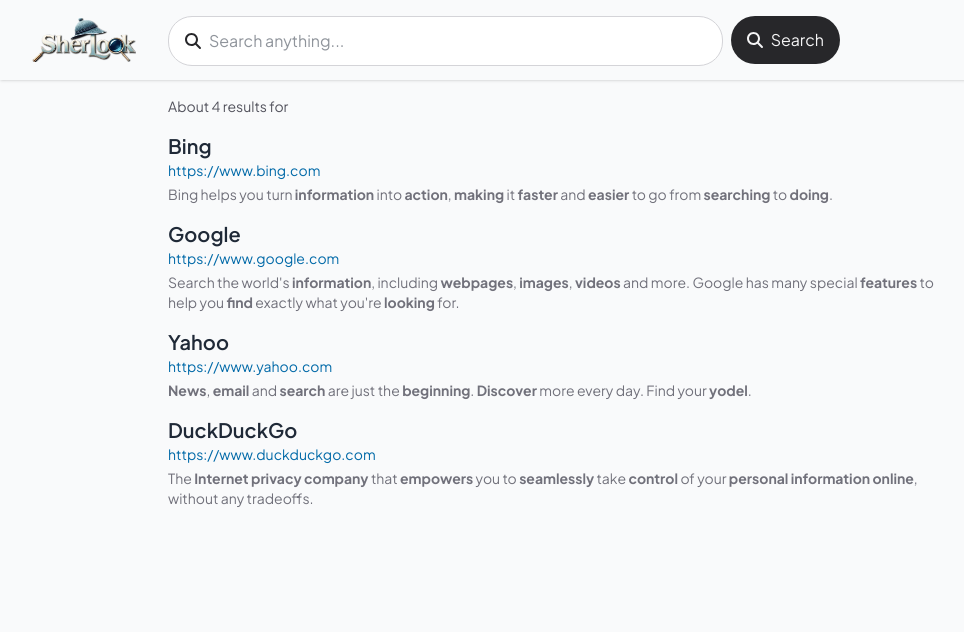
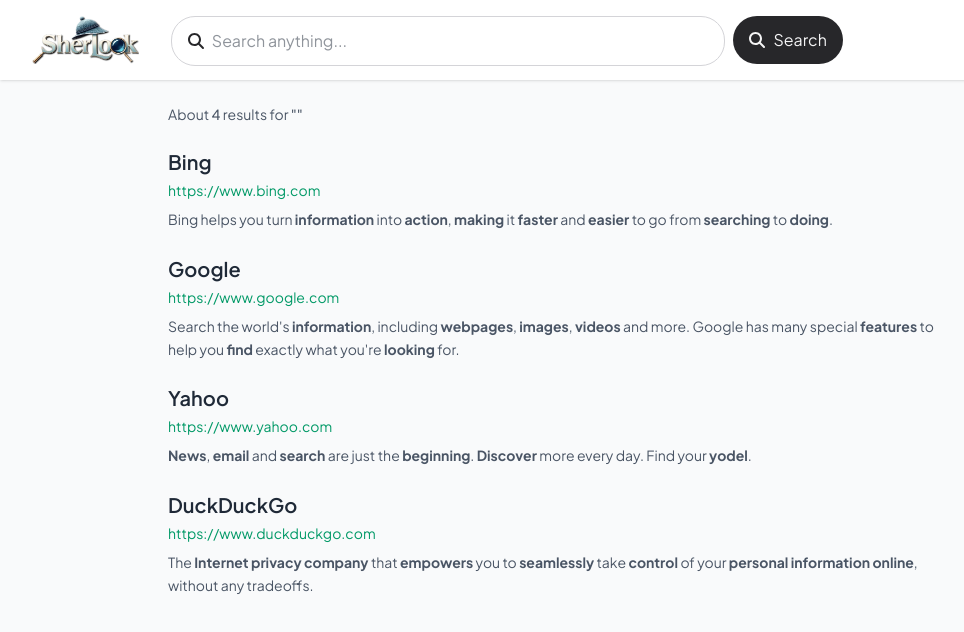
Before and after one commit to AhmedSobhy01/sher-look, a React (Vite) app in the folder client/: page /search in a window 1280 px wide. Shown: the top 632 px of the page, without its empty margins (0-964 px from the left). Built offline with nearby package versions, Linux system fonts and the light colour scheme.

Commit message:
feat: enhance ResultsPage with loading state and improved animations

```diff
--- a/client/src/pages/ResultsPage.jsx
+++ b/client/src/pages/ResultsPage.jsx
@@ -1,4 +1,4 @@
-import React from "react";
+import React, { useState, useEffect } from "react";
 import SearchBar from "@/components/SearchBar";
 import { useLoaderData } from "react-router";
 import Logo from "@/assets/Logo.png";
@@ -9,39 +9,41 @@
 const ResultsPage = function () {
     const navigate = useNavigate();
     const data = useLoaderData();
+    const [isLoaded, setIsLoaded] = useState(false);
+    const [showResults, setShowResults] = useState(false);
+
+    useEffect(() => {
+        setIsLoaded(true);
+        const timer = setTimeout(() => setShowResults(true), 300);
+        return () => clearTimeout(timer);
+    }, []);
+
     data.data.sort((a, b) => a.id - b.id);
 
     return (
-    <div>
-      <header className="flex items-center justify-left mb-4 shadow-sm py-4 px-8">
-        <img
-          src={Logo}
-          alt=""
-          className="h-11 w-26 object-cover cursor-pointer ml-8 hidden sm:block mr-2 md:mr-4 lg:mr-8 md:ml-12 lg:ml-0"
-          onClick={() => navigate("/")}
-        />
+        <div className="bg-gray-50 min-h-screen">
+            <header className={`flex items-center justify-left mb-6 shadow-sm py-4 px-8 bg-white transition-all duration-500 ${isLoaded ? "opacity-100" : "opacity-0"}`}>
+                <img src={Logo} className="h-12 w-auto object-cover cursor-pointer ml-8 hidden sm:block mr-2 md:mr-4 lg:mr-8 md:ml-12 lg:ml-0 hover:scale-105 transition-transform" onClick={() => navigate("/")} />
                 <div className="max-w-2xl w-full">
                     <SearchBar shadow={false} value={data.query} />
                 </div>
             </header>
-      <main className="max-w-3xl mr-8 ml-8 sm:ml-16 md:ml-20 lg:ml-42">
-        <p className="text-zinc-600 text-sm">
-          About {data.data.length} results for {data.query}
+
+            <main className="max-w-3xl mr-8 ml-8 sm:ml-16 md:ml-20 lg:ml-42 pb-12">
+                <p className={`text-gray-600 text-sm mb-6 transition-all duration-300 ${isLoaded ? "animate-fade-in" : "opacity-0"}`}>
+                    About <span className="font-medium">{data.data.length}</span> results for <span className="font-medium">"{data.query}"</span>
                 </p>
-        <ul>
-          {data.data.map((result) => (
-            <li key={result.Url} className="gap-4 my-4">
-              <a href={result.Url} target="_blank" rel="noopener noreferrer">
-                <p className="text-xl font-semibold hover:underline decoration-2">
-                  {result.title}
-                </p>
-                <p className="text-sky-700 text-sm">{result.Url}</p>
+
+                <ul className="space-y-6">
+                    {data.data.map((result, index) => (
+                        <li key={result.Url} className={`card ${showResults ? "animate-slide-up" : "opacity-0 translate-y-8"}`} style={{ animationDelay: `${index * 100}ms` }}>
+                            <a href={result.Url} target="_blank" rel="noopener noreferrer" className="block group">
+                                <p className="text-xl font-semibold group-hover:text-blue-600 transition-colors duration-200">{result.title}</p>
+                                <p className="text-emerald-600 text-sm truncate mt-1">{result.Url}</p>
                             </a>
-              <HighlightText
-                text={result.description}
-                highlights={result.highlights}
-                className="text-zinc-500 text-sm mt-1"
-              />
+                            <div className="mt-2">
+                                <HighlightText text={result.description} highlights={result.highlights} className="text-gray-600 text-sm leading-relaxed" />
+                            </div>
                         </li>
                     ))}
                 </ul>
@@ -62,68 +64,30 @@
                 id: 2,
                 Url: "https://www.google.com",
                 title: "Google",
-        description:
-          "Search the world's information, including webpages, images, videos and more. Google has many special features to help you find exactly what you're looking for.",
-        highlights: [
-          "search",
-          "information",
-          "webpages",
-          "images",
-          "videos",
-          "features",
-          "find",
-          "looking",
-        ],
+                description: "Search the world's information, including webpages, images, videos and more. Google has many special features to help you find exactly what you're looking for.",
+                highlights: ["search", "information", "webpages", "images", "videos", "features", "find", "looking"],
             },
             {
                 id: 1,
                 Url: "https://www.bing.com",
                 title: "Bing",
-        description:
-          "Bing helps you turn information into action, making it faster and easier to go from searching to doing.",
-        highlights: [
-          "information",
-          "action",
-          "making",
-          "faster",
-          "easier",
-          "searching",
-          "doing",
-        ],
+                description: "Bing helps you turn information into action, making it faster and easier to go from searching to doing.",
+                highlights: ["information", "action", "making", "faster", "easier", "searching", "doing"],
             },
             {
                 id: 4,
                 Url: "https://www.duckduckgo.com",
                 title: "DuckDuckGo",
-        description:
-          "The Internet privacy company that empowers you to seamlessly take control of your personal information online, without any tradeoffs.",
+                description: "The Internet privacy company that empowers you to seamlessly take control of your personal information online, without any tradeoffs.",
 
-        highlights: [
-          "Internet",
-          "privacy",
-          "company",
-          "empowers",
-          "seamlessly",
-          "control",
-          "personal",
-          "information",
-          "online",
-        ],
+                highlights: ["Internet", "privacy", "company", "empowers", "seamlessly", "control", "personal", "information", "online"],
             },
             {
                 id: 3,
                 Url: "https://www.yahoo.com",
                 title: "Yahoo",
-        description:
-          "News, email and search are just the beginning. Discover more every day. Find your yodel.",
-        highlights: [
-          "News",
-          "email",
-          "search",
-          "beginning",
-          "Discover",
-          "yodel",
-        ],
+                description: "News, email and search are just the beginning. Discover more every day. Find your yodel.",
+                highlights: ["News", "email", "search", "beginning", "Discover", "yodel"],
             },
         ],
     };
```
Lines whose indentation alone changed are shown as unchanged.
